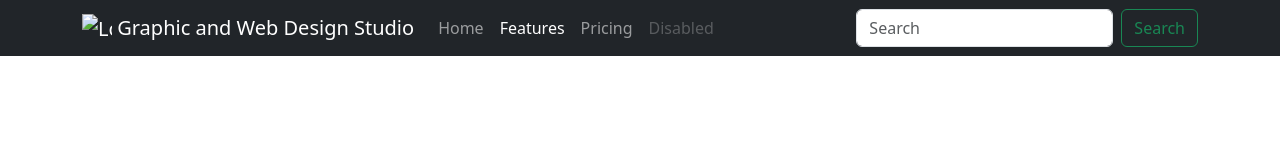
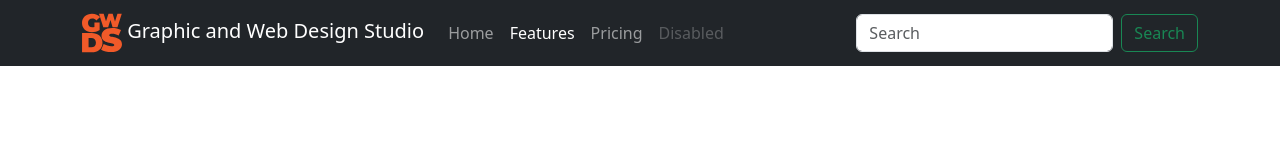
Before and after one commit to steliosph3/week-2-semester-2, a plain HTML site: page index.html in a window 1280 px wide. Drawn offline with Linux system fonts and the light colour scheme.

Commit message:
Update index.html

```diff
--- a/index.html
+++ b/index.html
@@ -27,7 +27,7 @@
     <nav class="navbar navbar-dark bg-dark navbar-expand-lg">
   <div class="container">
     <a class="navbar-brand" href="#">
-        <img src="/docs/5.3/assets/brand/bootstrap-logo.svg" alt="Logo" width="30" height="24" class="d-inline-block align-text-top">
+        <img src="images/GWDS.svg" alt="Logo" width="40" height="40" class="d-inline-block align-text-center">
         Graphic and Web Design Studio
       </a>
     <button class="navbar-toggler" type="button" data-bs-toggle="collapse" data-bs-target="#navbarSupportedContent" aria-controls="navbarSupportedContent" aria-expanded="false" aria-label="Toggle navigation">
```
